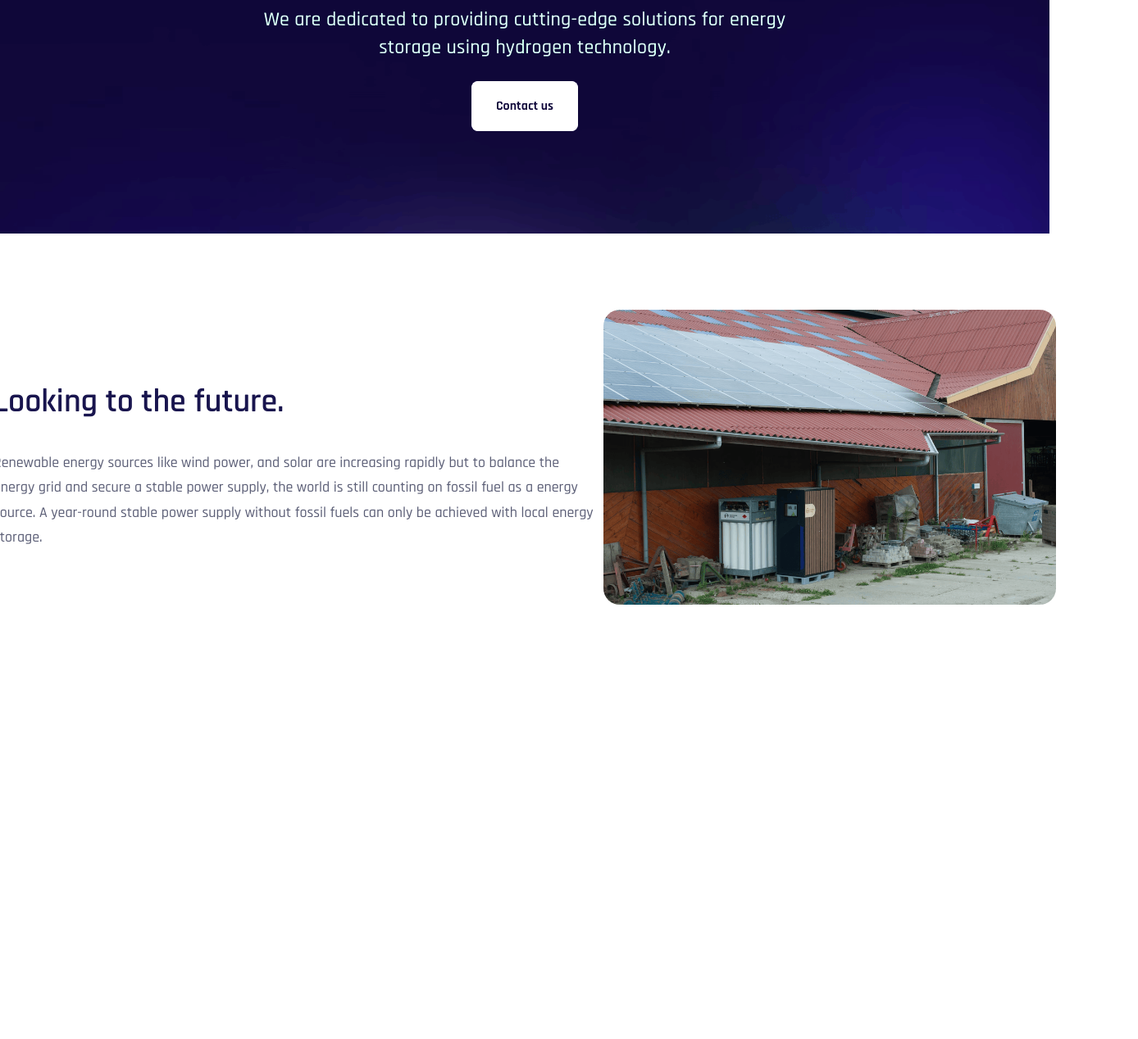
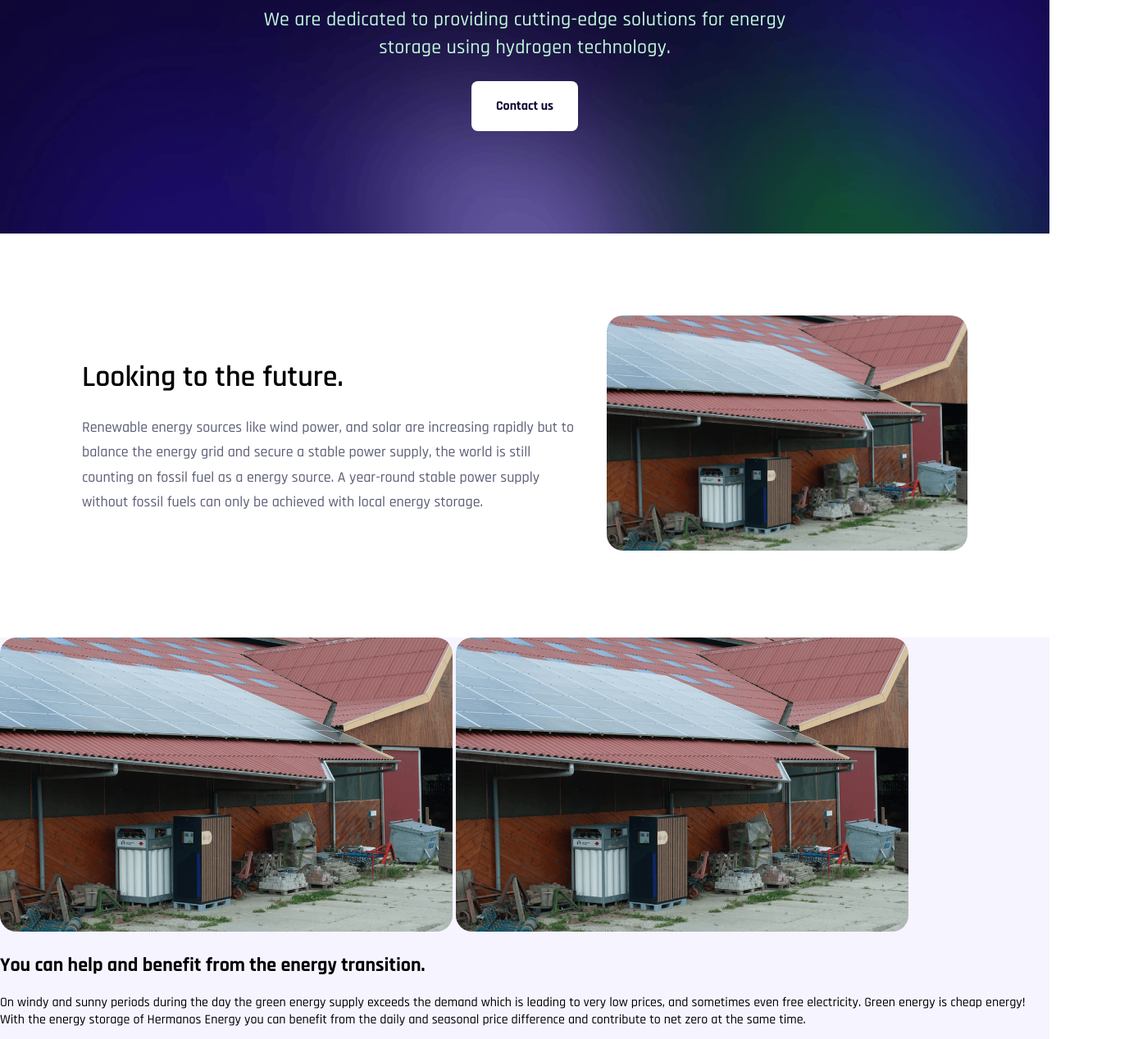
Before and after one commit to Bit-Academy-Students/hermanos-energy-refactor, a plain HTML site: page public/index.html in a window 1280 px wide. Shown: the part 301-1569 px from the top of the page at 82% size, 1388 px wide, since content can reach past the window. Before the commit the page ends 1388 px from the top, so only its background shows below. Drawn offline with Linux system fonts and the light colour scheme; a web font is replaced by a local one.

Commit message:
added footer and extra section to home page needs styling

```diff
--- a/public/CSS/index.css
+++ b/public/CSS/index.css
@@ -3,6 +3,7 @@ body {
     overflow-x: hidden;
     scrollbar-color: #0b4f4a #5f9e98;
     scrollbar-width: thin;
+    margin: 0;
 }
 
 main {
@@ -10,16 +11,19 @@ main {
     flex-direction: column;
     justify-self: center;
     align-items: center;
+    width: 100%;
 }
 
 header {
-    filter: brightness(1.19);
     background-image: url('../src/Home-page-background.png');
     background-repeat: no-repeat;
-    background-attachment: fixed;
     background-size: cover;
-    width: 100vw;
-    height: 478px;
+    background-position: bottom center;
+    width: 100%;
+    min-height: 478px;
+    height: auto;
+    padding-bottom: 40px;
+    box-sizing: border-box;
     color: white;
 }
 
@@ -45,17 +49,21 @@ header {
 .header-contend {
     display: flex;
     margin-top: 90px;
+    margin-left: auto;
+    margin-right: auto;
     flex-basis: auto;
     flex-grow: 0;
     flex-shrink: 0;
-    height: 240px;
+    min-height: 240px;
+    height: auto;
     justify-content: flex-start;
     align-content: center;
     align-items: center;
-    justify-self: center;
     flex-direction: column;
     max-width: 680px;
+    padding: 0 20px;
     column-gap: 20px;
+    box-sizing: border-box;
 }
 
 .header-contend>h1 {
@@ -86,17 +94,26 @@ section {
 #section1 {
     display: flex;
     align-items: center;
-    align-content: center;
-    justify-content: flex-start;
+    justify-content: space-between;
     box-sizing: border-box;
     position: relative;
-    width: 1496px;
-    height: 551.638px;
+    width: 100%;
+    max-width: 1496px;
+    height: auto;
     padding: 100px;
-    gap: 0px;
-    overflow: hidden;
+    gap: 40px;
     background-color: rgb(255, 255, 255);
     -webkit-font-smoothing: antialiased;
+}
+
+#section1 .left-Container h1 {
+    font-size: 36px;
+    font-family: Rajdhani, sans-serif;
+    font-weight: 600;
+    line-height: 30.6px;
+    text-align: start;
+    text-decoration-style: solid;
+    text-decoration-skip-ink: auto;
 }
 
 #section1>.left-Container>p {
@@ -111,28 +128,37 @@ section {
     text-decoration-skip-ink: auto;
 }
 
-#section1>.left-Container>h2 {
-    color: rgba(25, 21, 78);
-    font-family: Rajdhani, sans-serif;
-    font-size: 40px;
-    font-weight: 600;
-    text-align: start;
-    text-decoration-line: none;
-    text-decoration-skip-ink: auto;
-    text-decoration-style: solid;
-    text-decoration-thickness: auto;
+#section1>.left-Container {
+    max-width: 600px;
 }
 
 .Home-page-img-1 {
-  max-width: 552px;
-  height: auto;
-  border-radius: 20px;
+    width: 552px;
+    max-width: 100%;
+    height: auto;
+    flex-shrink: 0;
+    border-radius: 20px;
 }
 
-@media (max-width: 1200px) {}
+#section2 {
+    background-color: #F6F4FF;
+}
 
+@media (max-width: 1200px) {
+    #section1 {
+        flex-direction: column;
+        padding: 60px 40px;
+    }
+}
 
 @media (max-width: 810px) {
+    #section1 {
+        padding: 40px 20px;
+    }
+
+    .header-contend {
+        margin-top: 50px;
+    }
 
     .header-contend>h1 {
         font-size: 40px;
@@ -140,5 +166,6 @@ section {
 
     .header-contend>p {
         font-size: 18px;
+        line-height: 26px;
     }
 }
--- a/public/CSS/main.css
+++ b/public/CSS/main.css
@@ -4,3 +4,16 @@ body {
     font-weight: 500;
     font-style: normal;
 }
+
+/* Starting state: invisible and slightly shifted down */
+.fade-in {
+  opacity: 0;
+  transform: translateY(20px);
+  transition: opacity 0.6s ease-out, transform 0.6s ease-out;
+}
+
+/* Active state: fully visible and in its normal position */
+.fade-in.is-visible {
+  opacity: 1;
+  transform: translateY(0);
+}
--- /dev/null
+++ b/public/Javascript/Footer.js
@@ -0,0 +1,25 @@
+const Footerbar = `
+<div id="img">
+    <a href="index.html">
+        <img src="src/Hermanos-Logo.png" alt="Hermanos Energy logo">
+    </a>
+</div>
+
+<div class="Footer-links" id="FooterLinks">
+    <div id="Product">
+        <h3><a class="Footer-item ${currentPage === 'Product.html' ? 'active' : ''}" href="Product.html">Product</a></h3>
+    </div>
+
+    <div id="About">
+        <h3><a class="Footer-item ${currentPage === 'About.html' ? 'active' : ''}" href="About.html">About us</a></h3>
+    </div>
+
+    <div id="Contact">
+        <h3><a class="Footer-item ${currentPage === 'Contact.html' ? 'active' : ''}" href="Contact.html">Contact us</a></h3>
+    </div>
+</div>
+`;
+
+const Footer = document.createElement('Footer');
+Footer.innerHTML = Footerbar;
+document.body.appendChild(Footer);
--- /dev/null
+++ b/public/Javascript/main.js
@@ -0,0 +1,16 @@
+document.addEventListener("DOMContentLoaded", () => {
+  // 1. Set up the observer
+  const observer = new IntersectionObserver((entries, obs) => {
+    entries.forEach((entry) => {
+      if (entry.isIntersecting) {
+        entry.target.classList.add("is-visible"); // Trigger animation
+        obs.unobserve(entry.target);              // Stop watching (runs once)
+      }
+    });
+  }, {
+    threshold: 0.15 // Triggers when 15% of the element is visible
+  });
+
+  // 2. Attach it to every element with the 'fade-in' class
+  document.querySelectorAll(".fade-in").forEach((el) => observer.observe(el));
+});
--- a/public/index.html
+++ b/public/index.html
@@ -3,7 +3,7 @@
 
 <head>
     <meta charset="UTF-8">
-    <meta name="viewport" content="width=device-width, initial-scale=1.0">
+    <meta name="viewport" content="width=device-width, initial-scale=1">
     <link rel="stylesheet" href="CSS/nav.css">
     <link rel="stylesheet" href="CSS/main.css">
     <link rel="stylesheet" href="CSS/index.css">
@@ -17,11 +17,13 @@
 </head>
 
 <body>
+    <script src="Javascript/main.js"></script>
     <script src="Javascript/Nav.js"></script>
+
 
     <main>
         <header>
-            <div class="header-contend">
+            <div class="header-contend fade-in">
                 <h1>Endless clean energy.</h1>
                 <p>We are dedicated to providing cutting-edge solutions for energy storage using hydrogen technology.
                 </p>
@@ -32,25 +34,35 @@
         </header>
 
         <section id="section1">
-            <div class="left-Container">
-                <h2>Looking to the future.</h2>
+            <div class="left-Container fade-in">
+                <h1>Looking to the future.</h1>
                 <p>Renewable energy sources like wind power, and solar are increasing rapidly but to balance the energy
                     grid and secure a stable power supply, the world is still counting on fossil fuel as a energy
                     source. A year-round stable power supply without fossil fuels can only be achieved with local energy
                     storage.</p>
             </div>
-            <div class="Right-Container">
+            <div class="Right-Container fade-in">
                 <img src="src/Home-page-img-1.png"
-                    alt="A Hermanos Energy wood-paneled hydrogen generator and a rack of white gas cylinders positioned against the wall of an agricultural building topped with solar panels." class="Home-page-img-1">
+                    alt="A Hermanos Energy wood-paneled hydrogen generator and a rack of white gas cylinders positioned against the wall of an agricultural building topped with solar panels."
+                    class="Home-page-img-1">
             </div>
         </section>
 
-        <section>
+        <section id="section2">
             <div class="left-Container">
-
+                <img src="src/Home-page-img-1.png"
+                    alt="A Hermanos Energy wood-paneled hydrogen generator and a rack of white gas cylinders positioned against the wall of an agricultural building topped with solar panels."
+                    class="Home-page-img-1">
+                <img src="src/Home-page-img-1.png"
+                    alt="A Hermanos Energy wood-paneled hydrogen generator and a rack of white gas cylinders positioned against the wall of an agricultural building topped with solar panels."
+                    class="Home-page-img-1">
             </div>
             <div class="Right-Container">
-
+                <h1>You can help and benefit from the energy transition.</h1>
+                <p>On windy and sunny periods during the day the green energy supply exceeds the demand which is leading
+                    to very low prices, and sometimes even free electricity. Green energy is cheap energy! With the
+                    energy storage of Hermanos Energy you can benefit from the daily and seasonal price difference and
+                    contribute to net zero at the same time.</p>
             </div>
         </section>
 
@@ -90,6 +102,8 @@
             </div>
         </section>
     </main>
+
+    <script src="Javascript/Footer.js"></script>
 </body>
 
 </html>
```
Also changed, not shown: public/About.html (+1 -0 lines), public/Contact.html (+1 -0 lines), public/Product.html (+1 -0 lines).
